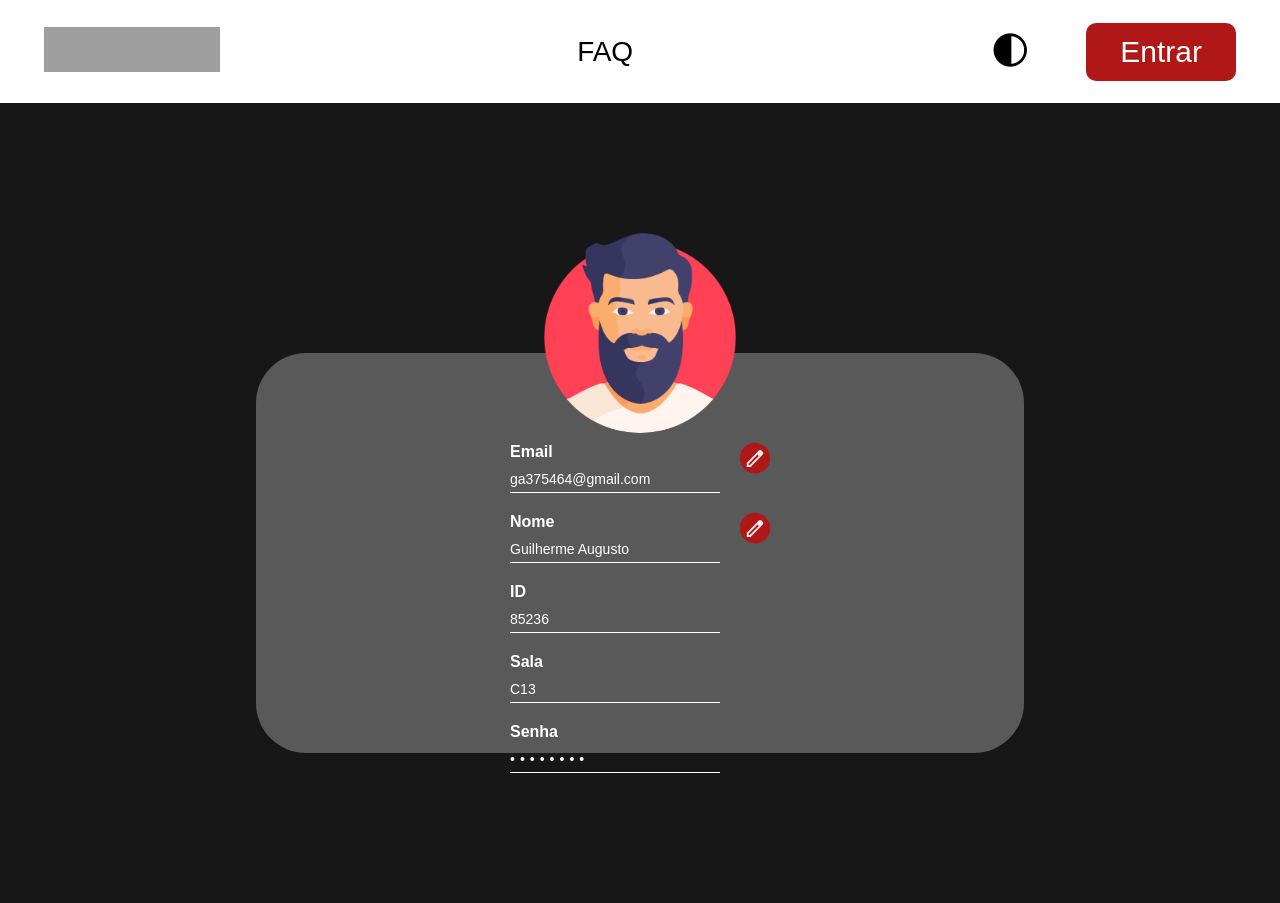
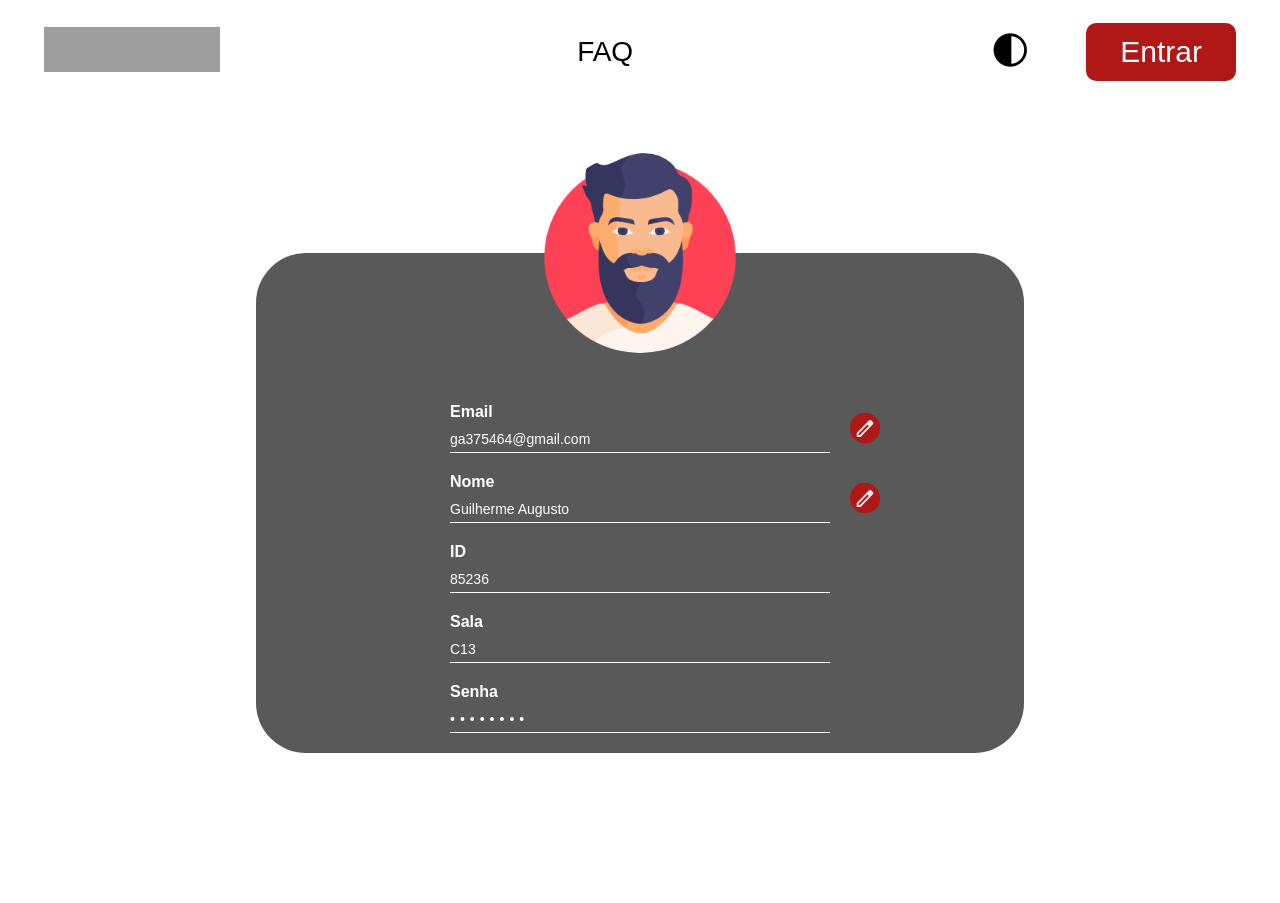
Before and after one commit to Guilherme-Augusto06/GerenciamentoDePatrimonios-1.1, a Django app: page /profile in a window 1280 px wide. Run offline with Django 5.2, Linux system fonts and the light colour scheme; grey boxes are pictures that could not be loaded.

Commit message:
feat: pagina de profile finalizada

```diff
--- a/GerenciamentoDePatrimonios/AppGDP/templates/profile.html
+++ b/GerenciamentoDePatrimonios/AppGDP/templates/profile.html
@@ -6,7 +6,7 @@
 {% include "navbar.html" %}
 <div class="Profile-Body">
     <div class="container-profile">
-        <img src="./img/Profile Avatar.png" alt="Avatar" class="Avatar">
+        <img src="{% static 'img/ProfileAvatar.png' %}" alt="Avatar" class="Avatar">
 
         <div class="sub-container-profile">
             <div class="profile-item">
--- a/GerenciamentoDePatrimonios/static/css/homepage.css
+++ b/GerenciamentoDePatrimonios/static/css/homepage.css
@@ -48,15 +48,7 @@
     transform: scale(1.1);
 }
 
-.mainWhite {
-    background-color: #ffffff;
-    color: #000000;
-}
 
-.mainBlack {
-    background-color: #000000;
-    color: #ffffff;
-}
 
 .titleHomepage {
     font-size: 100px;
--- a/GerenciamentoDePatrimonios/static/css/profile.css
+++ b/GerenciamentoDePatrimonios/static/css/profile.css
@@ -1,15 +1,10 @@
-body, html {
-    margin: 0;
-    padding: 0;
-    height: 100%;
-    box-sizing: border-box;
-}
+
 
 .Profile-Body{
     display: flex;
     justify-content: center;
     align-items: center;
-    background:  #181717;
+    background:  --var(bg-color);
     min-height: 100vh;
     font-family: Arial, sans-serif;
 }
@@ -23,14 +18,14 @@
     border-radius: 50px;
     width: 60%;
     max-width: 1000px;
-    height: 400px;
-    margin-top: 100px;
+    height: 500px; /* Aumentei a altura da box para caber o conteúdo */
     padding: 30px;
+    padding-top: 150px; /* Ajustei o padding para que o conteúdo não sobreponha a imagem */
 }
 
 .Avatar {
     position: absolute;
-    top: -120px;
+    top: -100px; /* Ajustei a posição do Avatar */
     width: 200px;
     height: 200px;
     border-radius: 50%;
@@ -38,13 +33,14 @@
 }
 
 .sub-container-profile {
-    padding: 20px;
-    border-radius: 10px;
-    width: 300px;
-    margin-top: 40px;
+    width: 100%;
+    display: flex;
+    flex-direction: column;
+    align-items: center;
 }
 
 .profile-item {
+    width: 380px;
     margin-bottom: 20px;
     position: relative;
 }
@@ -58,7 +54,7 @@
 }
 
 .profile-item input {
-    width: calc(100% - 50px);
+    width: 100%;
     background-color: transparent;
     border: none;
     border-bottom: 1px solid #fff;
@@ -70,8 +66,9 @@
 
 .edit-icon {
     position: absolute;
-    top: 0;
-    right: 0;
+    top: 50%;
+    right: -50px;
+    transform: translateY(-50%);
     width: 30px;
     height: 30px;
     background-color: #c00;
@@ -98,16 +95,17 @@
         padding: 20px;
     }
 
-    .profile-avatar {
+    .Avatar {
         width: 150px;
         height: 150px;
+        top: -75px; /* Ajustei a posição do Avatar para telas menores */
     }
 
-    .profile-container {
+    .sub-container-profile {
         width: 100%;
     }
 
-    .profile-item input {
-        width: calc(100% - 50px);
+    .profile-item {
+        width: 100%;
     }
 }
```
Also changed, not shown: GerenciamentoDePatrimonios/static/img/ProfileAvatar.png (renamed from GerenciamentoDePatrimonios/static/img/Profile Avatar.png).
